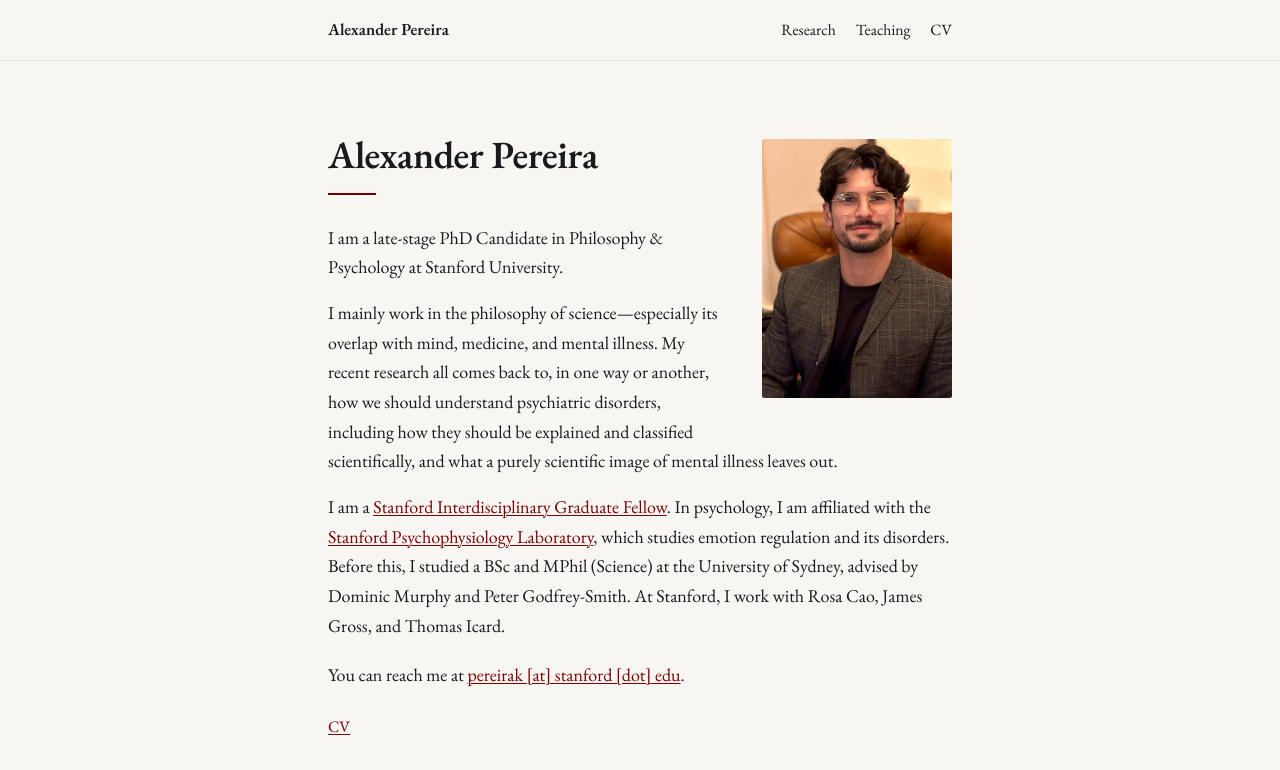
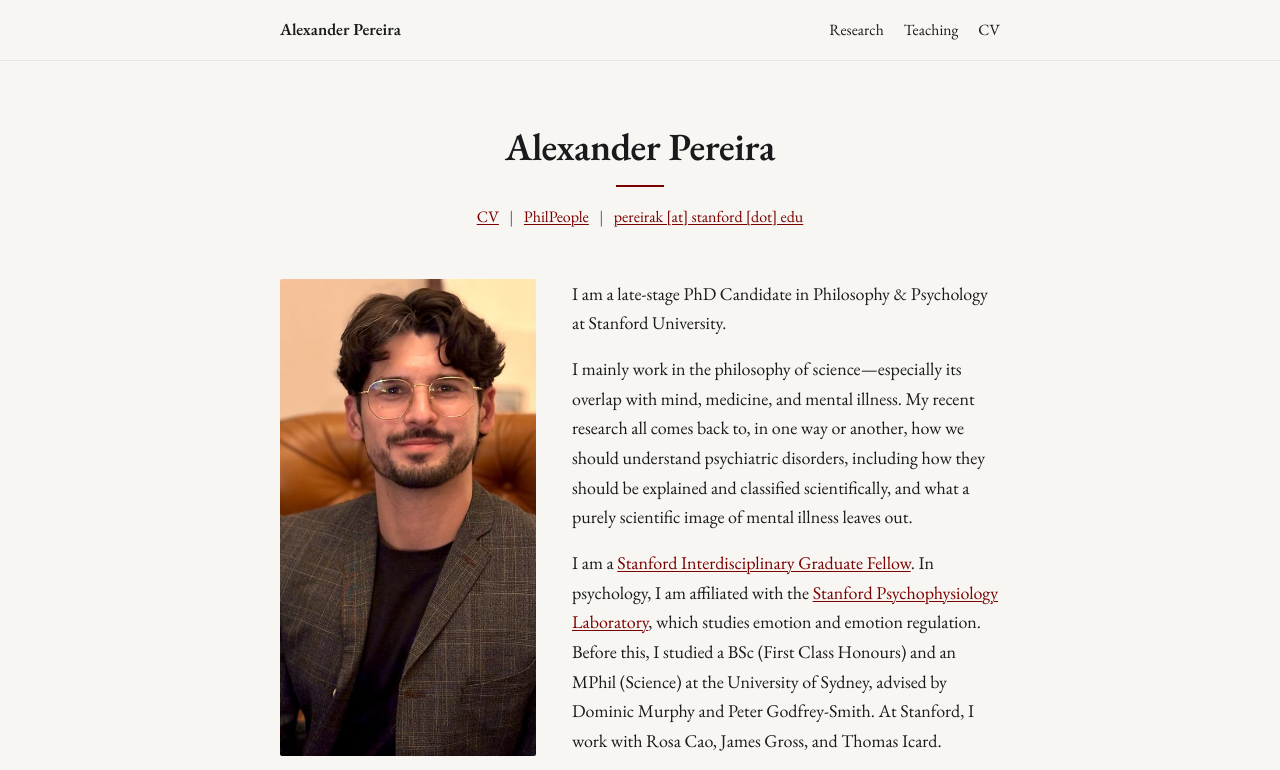
Before and after one commit to alexkpereira/alexkpereira.github.io, a plain HTML site: page index.html in a window 1280 px wide. Shown: the top 770 px of the page. Drawn offline with Linux system fonts and the light colour scheme.

Commit message:
Add files via upload

```diff
--- a/index.html
+++ b/index.html
@@ -10,7 +10,7 @@
 <body>
 
   <nav class="nav">
-    <div class="wrap">
+    <div class="wrap landing">
       <a class="nav__name" href="index.html">Alexander Pereira</a>
       <div class="nav__links">
         <a href="research.html">Research</a>
@@ -20,12 +20,22 @@
     </div>
   </nav>
 
-  <main class="wrap">
+  <main class="wrap landing">
 
     <header class="hero">
+      <h1>Alexander Pereira</h1>
+      <p class="hero-links">
+        <a href="cv.html">CV</a>
+        <span class="sep">|</span>
+        <a href="https://philpeople.org/profiles/alexander-pereira">PhilPeople</a>
+        <span class="sep">|</span>
+        <a data-user="pereirak" data-domain="stanford.edu">pereirak [at] stanford [dot] edu</a>
+      </p>
+    </header>
+
+    <div class="intro">
       <img class="headshot" src="images/headshot.jpg" alt="Alexander Pereira" width="600" height="817">
-      <h1>Alexander Pereira</h1>
-
+      <div class="intro-text">
         <!-- Introduction. Each paragraph sits between <p> and </p>. -->
         <p>
           I am a late-stage PhD Candidate in Philosophy &amp; Psychology at Stanford University.
@@ -38,28 +48,16 @@
           image of mental illness leaves out.
         </p>
         <p>
-        I am a <a href="https://vpge.stanford.edu/fellowships-funding/sigf">Stanford
+          I am a <a href="https://vpge.stanford.edu/fellowships-funding/vpge-fellowships/sigf-stanford-interdisciplinary-graduate-fellowship">Stanford
           Interdisciplinary Graduate Fellow</a>. In psychology, I am affiliated with the
           <a href="https://spl.stanford.edu">Stanford Psychophysiology Laboratory</a>, which
-        studies emotion regulation and its disorders. Before this, I studied a BSc and
-        MPhil (Science) at the University of Sydney, advised by Dominic Murphy and
-        Peter Godfrey-Smith. At Stanford, I work with Rosa Cao, James Gross, and
-        Thomas Icard.
+          studies emotion and emotion regulation. Before this, I studied a BSc (First Class
+          Honours) and an MPhil (Science) at the University of Sydney, advised by Dominic
+          Murphy and Peter Godfrey-Smith. At Stanford, I work with Rosa Cao, James Gross,
+          and Thomas Icard.
         </p>
-
-      <p class="contact">
-        You can reach me at <a data-user="pereirak" data-domain="stanford.edu">pereirak [at] stanford [dot] edu</a>.
-      </p>
-
-      <div class="links-row">
-        <a href="cv.html">CV</a>
-        <!-- Profile links: Claude will add these once you send the addresses.
-        <a href="">PhilPeople</a>
-        <a href="">Google Scholar</a>
-        <a href="">LinkedIn</a>
-        -->
       </div>
-    </header>
+    </div>
 
     <section>
       <h2>Selected publications</h2>
@@ -85,12 +83,11 @@
     </section>
 
     <section>
-      <h2>Initiatives</h2>
+      <h2>PRISM</h2>
+      <p class="subtitle">Promoting the Interdisciplinary Study of Mental Health and Illness</p>
+      <p class="meta">Organiser, Stanford University, 2022–present. Co-founded with Carly Frieders.</p>
 
-      <div class="entry">
-        <div class="title plain">PRISM: Promoting the Interdisciplinary Study of Mental Health and Illness</div>
-        <div class="meta">Co-founder, with Carly Frieders. Stanford University, 2022–present.</div>
-        <p class="summary">
+      <p>
           PRISM is a reading group and research community uniting Stanford scholars from
           diverse disciplines to explore foundational questions about mental health and
           well-being. Despite decades of research, the causes and nature of mental disorders
@@ -103,18 +100,27 @@
           biological psychiatry struggled to deliver breakthroughs? Are AI therapists ethical
           and effective?
         </p>
-        <div class="meta">Winner of SPICE funding for Stanford intellectual community engagement, 2026 and 2027.</div>
+
+      <p class="meta">
+        Winner of SPICE funding for Stanford intellectual community engagement (2026 and 2027),
+        and supported by the Stanford Philosophy Department.
+      </p>
+
+      <p>
+        If you’re interested in joining, please
+        <a data-user="pereirak" data-domain="stanford.edu">reach out</a>!
+      </p>
+
       <div class="links">
         <a href="https://philosophy.stanford.edu/prism-reading-group">PRISM at Stanford</a> ·
         <a href="https://vpge.stanford.edu/fellowships-funding/student-projects-intellectual/2025-2026-spice-projects">SPICE projects</a>
-        </div>
       </div>
     </section>
 
   </main>
 
   <footer>
-    <div class="wrap">
+    <div class="wrap landing">
       Alexander Pereira · Last updated November 2026
     </div>
   </footer>
--- a/style.css
+++ b/style.css
@@ -116,7 +116,7 @@ a:hover { text-decoration-thickness: 2px; }
 /* ============================================================
    HERO / LANDING
    ============================================================ */
-.hero { padding: 4.5rem 0 2rem; }
+.hero { padding: 4rem 0 0.5rem; text-align: center; }
 
 .hero h1 {
   font-size: 2.4rem;
@@ -132,36 +132,32 @@ a:hover { text-decoration-thickness: 2px; }
   width: 3rem;
   height: 2px;
   background: var(--accent);
-  margin: 1.1rem 0 1.75rem;
+  margin: 1.1rem auto 1.1rem;
 }
-.hero .role {
-  font-size: 1.2rem;
-  color: var(--muted);
-  margin: 1.1rem 0 1.75rem;
+.hero-links { font-size: 1rem; margin: 0; }
+.hero-links .sep { color: var(--muted); margin: 0 0.45em; }
+
+/* Landing page: a slightly wider column, with the photo beside the introduction */
+.landing { max-width: 48rem; }
+.intro {
+  display: grid;
+  grid-template-columns: 16rem 1fr;   /* photo width | text */
+  column-gap: 2.25rem;
+  align-items: stretch;               /* photo runs the height of the text */
+  margin: 2.5rem 0 1.5rem;
 }
-
 .headshot {
-  float: right;
-  width: 190px;                 /* size of the photo on wide screens */
-  height: auto;
-  margin: 0.4rem 0 1.25rem 2.25rem;
+  width: 100%;
+  height: 100%;
+  object-fit: cover;                  /* trims the photo's edges if needed, never stretches it */
+  object-position: 50% 25%;
   border-radius: 2px;
 }
+.intro-text p:last-child { margin-bottom: 0; }
+
 @media (max-width: 640px) {
-  /* on phones: name first, then the photo, then the text */
-  .hero { display: flex; flex-direction: column; }
-  .hero > * { order: 2; }
-  .hero > h1 { order: 0; }
-  .hero > .headshot { order: 1; float: none; width: 62%; max-width: 260px; margin: 0 0 1.75rem; }
-}
-.hero::after { content: ""; display: block; clear: both; }
-
-.links-row {
-  display: flex;
-  flex-wrap: wrap;
-  gap: 1.5rem;
-  margin-top: 1.5rem;
-  font-size: 1rem;
+  .intro { display: block; margin-top: 2rem; }
+  .headshot { width: 62%; max-width: 260px; height: auto; margin: 0 auto 1.75rem; display: block; }
 }
 
 /* ============================================================
@@ -194,6 +190,9 @@ ul.plain { list-style: none; padding: 0; margin: 0; }
 ul.plain li { margin: 0 0 1rem; }
 
 .areas { color: var(--muted); }
+.subtitle { font-style: italic; font-size: 1.1rem; margin: -0.6rem 0 0.35rem; }
+section > .meta { color: var(--muted); font-size: 0.95rem; }
+section > .links { font-size: 0.95rem; }
 
 /* Inner pages: a plain page title instead of the large name */
 .page-head { padding: 4rem 0 0.5rem; }
```
Also changed, not shown: cv.html (+1 -1 lines), 1 other file. Lines whose indentation alone changed are shown as unchanged.
